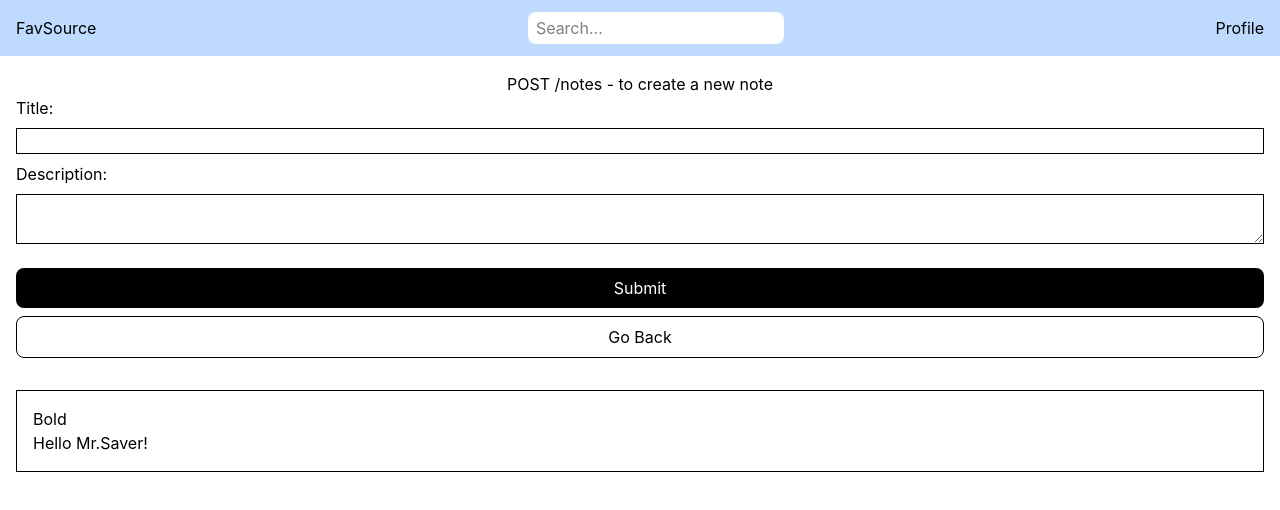
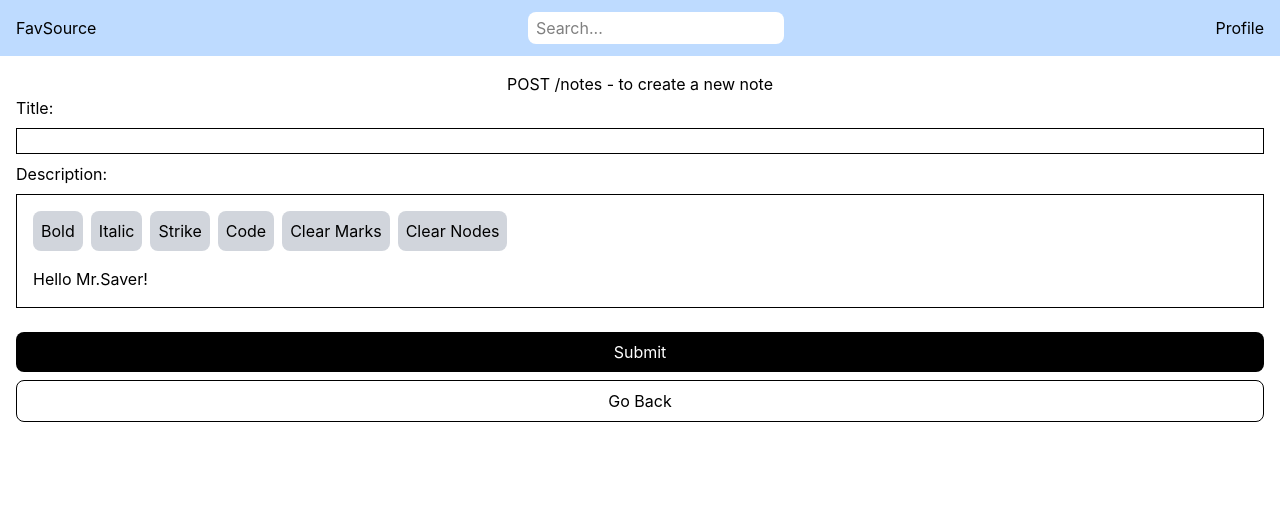
Before and after one commit to creativeknightl0/FavSource, a React (Vite) app in the folder Frontend/react/: page /notes/new in a window 1280 px wide. Shown: the top 510 px of the page. Built offline with nearby package versions, Linux system fonts and the light colour scheme.

Commit message:
added other editing menu options with css and workable on the editor content

```diff
--- a/Frontend/react/src/pages/CreateNotePage.jsx
+++ b/Frontend/react/src/pages/CreateNotePage.jsx
@@ -38,12 +38,12 @@ export default function CreateNotePage() {
                     <label htmlFor="title">Title:</label>
                     <input type="text" name="title" id="title" className='border pl-1 pr-1' onChange={(e) => setTitle(e.target.value)} required />
                     <label htmlFor="description">Description:</label>
-                    <textarea name="description" id="description" className='border pl-1 pr-1' onChange={(e) => setDescription(e.target.value)}></textarea>
+                    {/* <textarea name="description" id="description" className='border pl-1 pr-1' onChange={(e) => setDescription(e.target.value)}></textarea> */}
+                    <Editor />
                     <button className='p-2 text-white bg-black rounded-lg mt-4 cursor-pointer'>Submit</button>
                 </form>
                 <button className='p-2 bg-white border rounded-lg mt-2 cursor-pointer' onClick={handleGoBackNavigation}>Go Back</button>
             </div>
-            <Editor />
         </div>
     )
 }
--- a/Frontend/react/src/pages/components/Editor.jsx
+++ b/Frontend/react/src/pages/components/Editor.jsx
@@ -12,7 +12,7 @@ export default function Editor() {
     })
 
     return (
-        <div className='border p-4 m-4'>
+        <div className='border p-4 flex flex-col gap-4'>
             <EditorMenu editor={editor} />
             {/* to show content on editor */}
             <EditorContent editor={editor} />
--- a/Frontend/react/src/pages/components/EditorMenu.jsx
+++ b/Frontend/react/src/pages/components/EditorMenu.jsx
@@ -14,13 +14,48 @@ export default function EditorMenu({editor}) {
 
     return(
         <div className='control-group'>
-            <div className='button-group'>
+            <div className='flex gap-2'>
                 <button
                     onClick={() => editor.chain().focus().toggleBold().run()}
                     disabled={!editorState.canBold}
-                    className={editorState.isBold ? 'is-active' : ''}
+                    className={editorState.isBold ? 'is-active bg-purple-300 rounded-lg p-2 cursor-pointer' : 'bg-gray-300 rounded-lg p-2 cursor-pointer'}
                 >
                     Bold
+                </button>
+                <button
+                    onClick={() => editor.chain().focus().toggleItalic().run()}
+                    disabled={!editorState.canItalic}
+                    className={editorState.isItalic ? 'is-active bg-purple-300 rounded-lg p-2 cursor-pointer' : 'bg-gray-300 rounded-lg p-2 cursor-pointer'}
+                >
+                    Italic
+                </button>
+                <button
+                    onClick={() => editor.chain().focus().toggleStrike().run()}
+                    disabled={!editorState.canStrike}
+                    className={editorState.isStrike ? 'is-active bg-purple-300 rounded-lg p-2 cursor-pointer' : 'bg-gray-300 rounded-lg p-2 cursor-pointer'}
+                >
+                    Strike
+                </button>
+                <button
+                    onClick={() => editor.chain().focus().toggleCode().run()}
+                    disabled={!editorState.canCode}
+                    className={editorState.isCode ? 'is-active bg-purple-300 rounded-lg p-2 cursor-pointer' : 'bg-gray-300 rounded-lg p-2 cursor-pointer'}
+                >
+                    Code
+                </button>
+                <button
+                    onClick={() => editor.chain().focus().unsetAllMarks().run()}
+                    disabled={!editorState.canClearMarks}
+                    className='bg-gray-300 rounded-lg p-2 cursor-pointer'
+                >
+                    Clear Marks
+                </button>
+                <button
+                    onClick={() => editor.chain().focus().clearNodes().run()}
+                    disabled={!editorState.canClearNodes}
+                    className='bg-gray-300 rounded-lg p-2 cursor-pointer'
+                >
+                    Clear Nodes
                 </button>
             </div>
         </div>
--- a/Frontend/react/src/pages/components/editorMenuStateSelector.js
+++ b/Frontend/react/src/pages/components/editorMenuStateSelector.js
@@ -5,7 +5,7 @@
 export default function editorMenuStateSelector(ctx) {
     return {
         // Text formatting
-        isBold: ctx.editor.isActive('bold') ?? false,
+        isBold: ctx.editor.isActive('bold') ?? false, // ?? - nullish coalescing, only if left side value in the expression is null or undefined then the right side value will be chosen, otherwise it will be the left side one
         canBold: ctx.editor.can().chain().toggleBold().run() ?? false,
         isItalic: ctx.editor.isActive('italic') ?? false,
         canItalic: ctx.editor.can().chain().toggleItalic().run() ?? false,
@@ -14,5 +14,6 @@ export default function editorMenuStateSelector(ctx) {
         isCode: ctx.editor.isActive('code') ?? false,
         canCode: ctx.editor.can().chain().toggleCode().run() ?? false,
         canClearMarks: ctx.editor.can().chain().unsetAllMarks().run() ?? false,
+        canClearNodes: ctx.editor.can().chain().clearNodes().run() ?? false,
     }
 }
```
